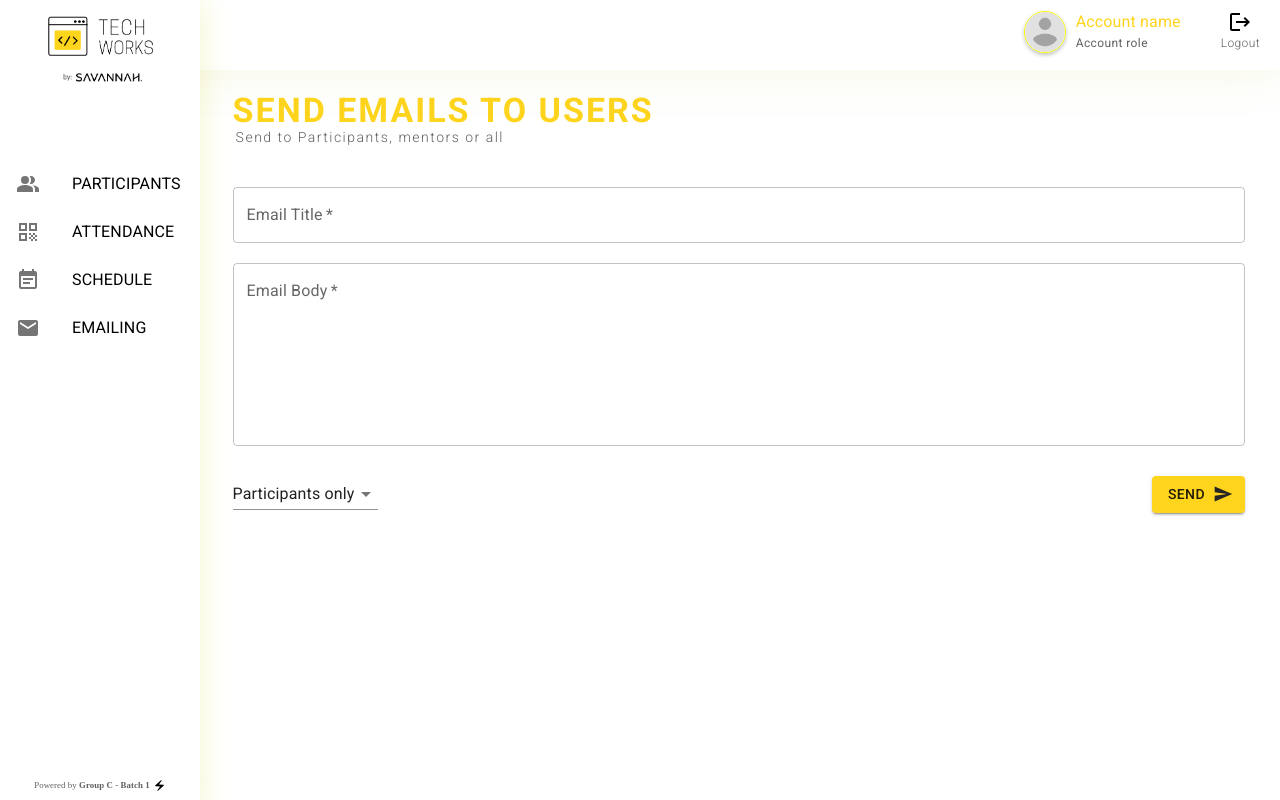
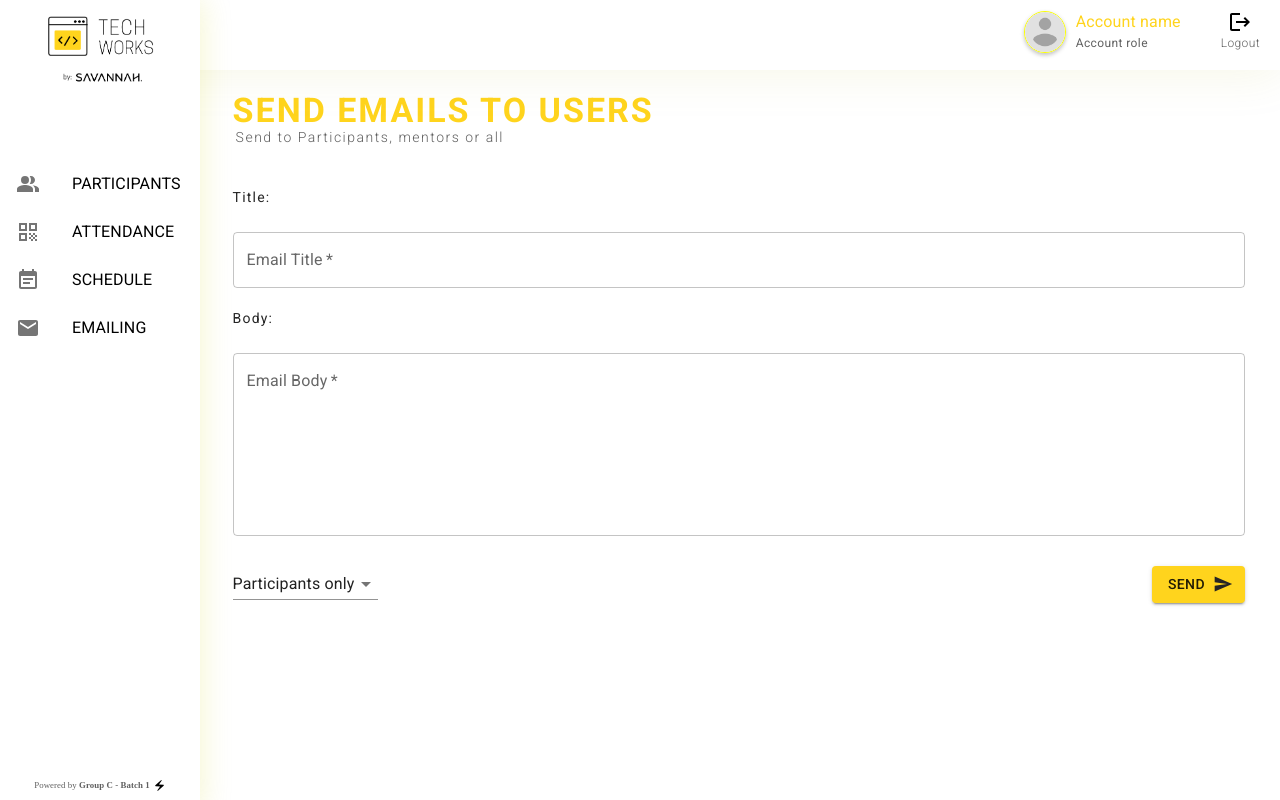
Before and after one commit to MomenAbdelwadoud/Techworks-Platform, a React (Create React App) app in the folder frontend/: page /maillist in a window 1280 px wide. Built offline with nearby package versions, Linux system fonts and the light colour scheme.

Commit message:
Ready to test email service

```diff
--- a/frontend/package.json
+++ b/frontend/package.json
@@ -5,6 +5,7 @@
   "proxy": "http://localhost:8000",
   "dependencies": {
     "@blackbox-vision/react-qr-reader": "^5.0.0",
+    "@emailjs/browser": "^3.6.2",
     "@emotion/react": "^11.9.0",
     "@emotion/styled": "^11.8.1",
     "@mui/icons-material": "^5.8.0",
--- a/frontend/src/pages/MaillistPage.js
+++ b/frontend/src/pages/MaillistPage.js
@@ -6,10 +6,15 @@ import Button from "@mui/material/Button";
 import MenuItem from "@mui/material/MenuItem";
 import Typography from "@mui/material/Typography";
 import SendIcon from "@mui/icons-material/Send";
+import Alert from "@mui/material/Alert";
 
 import styles from "../styles/MaillistPage.module.css";
 
+import emailjs from "@emailjs/browser";
+
 export default function MaillistPage() {
+  const [ok, setOk] = useState(false);
+  const [error, setError] = useState(false);
   const [recipients, setRecipients] = useState("participants");
   const [title, setTitle] = useState("");
   const [body, setBody] = useState("");
@@ -17,13 +22,56 @@ export default function MaillistPage() {
   const handleChange = (e) => {
     setRecipients(e.target.value);
   };
+  // All emails
+  const students = ["momenwadoudg@gmail.com", ""];
+  const mentors = [""];
+  const all = students.concat(mentors);
+
+  // show alert for 2 seconds
+  const showOk = () => {
+    setOk(true);
+    setTimeout(() => {
+      setOk(false);
+    }, 2000);
+  };
+  const showError = () => {
+    setError(true);
+    setTimeout(() => {
+      setError(false);
+    }, 2000);
+  };
+
   const onSend = () => {
-    const email_data = {
-      recipients,
-      title,
-      body,
-    };
-    console.log(email_data);
+    const recipients_list =
+      recipients === "all"
+        ? all
+        : recipients === "participants"
+        ? students
+        : recipients === "mentors"
+        ? mentors
+        : "";
+
+    emailjs
+      .send(
+        "service_4k60k4g",
+        "template_gc3qtua",
+        {
+          subject: title,
+          message: body,
+          to_emails: recipients_list,
+        },
+        "CAs9QHax00KzjGmSS"
+      )
+      .then(
+        (response) => {
+          console.log("SUCCESS!", response.status, response.text);
+          showOk();
+        },
+        (err) => {
+          console.log("FAILED...", err);
+          showError();
+        }
+      );
     setTitle("");
     setBody("");
   };
@@ -36,6 +84,15 @@ export default function MaillistPage() {
         title="Send Emails to users"
         caption="Send to Participants, mentors or all"
       ></Title>
+      <Typography
+        variant="body2"
+        fontFamily={"roboto"}
+        letterSpacing={1.2}
+        color="secondary"
+        style={{ marginBottom: "5px" }}
+      >
+        Title:
+      </Typography>
       <TextField
         onChange={(event) => setTitle(event.target.value)}
         required
@@ -43,6 +100,15 @@ export default function MaillistPage() {
         variant="outlined"
         value={title}
       ></TextField>
+      <Typography
+        variant="body2"
+        fontFamily={"roboto"}
+        letterSpacing={1.2}
+        color="secondary"
+        style={{ marginBottom: "5px" }}
+      >
+        Body:
+      </Typography>
       <TextField
         onChange={(event) => setBody(event.target.value)}
         multiline
@@ -77,6 +143,34 @@ export default function MaillistPage() {
           Send
         </Button>
       </div>
+      {ok ? (
+        <Alert
+          style={{
+            position: "fixed",
+            bottom: "10px",
+            left: "10px",
+            zIndex: "999999",
+          }}
+          onClose={() => {}}
+          severity="success"
+        >
+          Email sent successfully
+        </Alert>
+      ) : null}
+      {error ? (
+        <Alert
+          style={{
+            position: "fixed",
+            bottom: "10px",
+            left: "10px",
+            zIndex: "999999",
+          }}
+          onClose={() => {}}
+          severity="error"
+        >
+          An error occurred
+        </Alert>
+      ) : null}
     </div>
   );
 }
```
Also changed, not shown: 1 other file (tests, documents, lock files or other folders).
